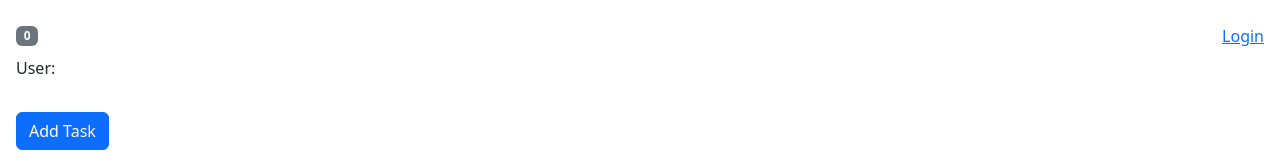
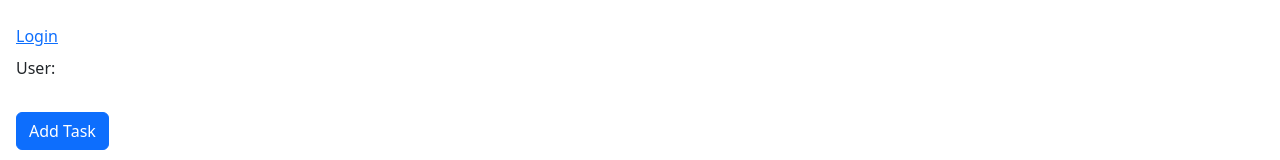
Before and after one commit to ylhjxgogogo/Learing-React-query-and-State-manager, a React (Vite) app: page / in a window 1280 px wide. Shown: the top 160 px of the page. Built offline with nearby package versions, Linux system fonts and the light colour scheme.

Commit message:
Refactor:use modular method manage Task

```diff
--- a/src/App.tsx
+++ b/src/App.tsx
@@ -1,12 +1,8 @@
 import "./App.css";
-import { useReducer } from "react";
-import tasksReducer from "./state-management/reducer/tasksReducer";
 import NavBar from "./state-management/NavBar";
 import HomePage from "./state-management/HomePage";
-import TasksContext from "./state-management/contexts/tasksContext";
 import AuthProvider from "./state-management/AuthProvider";
-import TasksProvider from "./state-management/TasksProvider";
-
+import { TasksProvider } from "./state-management/tasks";
 function App() {
   return (
     <AuthProvider>
--- a/src/state-management/HomePage.tsx
+++ b/src/state-management/HomePage.tsx
@@ -1,4 +1,4 @@
-import TaskList from './TaskList';
+import { TaskList } from "./tasks";
 
 const HomePage = () => {
   return <TaskList />;
--- a/src/state-management/NavBar.tsx
+++ b/src/state-management/NavBar.tsx
@@ -1,16 +1,15 @@
-import { useContext } from "react";
 import LoginStatus from "./LoginStatus";
-import TasksContext from "./contexts/tasksContext";
-import useTasks from "./hooks/useTasks";
 
 const NavBar = () => {
-  const { tasks } = useTasks();
   return (
     <nav className="navbar d-flex justify-content-between">
-      <span className="badge text-bg-secondary">{tasks.length}</span>
+      <span className="badge text-bg-secondary"></span>
       <LoginStatus />
     </nav>
   );
 };
 
 export default NavBar;
+function useTasks(): { tasks: any } {
+  throw new Error("Function not implemented.");
+}
--- a/src/state-management/TasksProvider.tsx
+++ /dev/null
@@ -1,16 +0,0 @@
-import React, { ReactNode, useReducer } from "react";
-import tasksReducer from "./reducer/tasksReducer";
-import TasksContext from "./contexts/tasksContext";
-interface Props {
-  children: ReactNode;
-}
-const TasksProvider = ({ children }: Props) => {
-  const [tasks, dispatch] = useReducer(tasksReducer, []);
-  return (
-    <TasksContext.Provider value={{ tasks, dispatch }}>
-      {children}
-    </TasksContext.Provider>
-  );
-};
-
-export default TasksProvider;
--- a/src/state-management/TaskList.tsx
+++ b/src/state-management/tasks/TaskList.tsx
@@ -1,5 +1,6 @@
-import useTasks from "./hooks/useTasks";
-import useAuth from "./hooks/useAuth";
+import useTasks from "./useTasks";
+import useAuth from "../hooks/useAuth";
+
 const TaskList = () => {
   const { tasks, dispatch } = useTasks();
   const { user } = useAuth();
--- a/src/state-management/reducer/tasksReducer.ts
+++ b/src/state-management/tasks/TasksProvider.tsx
@@ -1,3 +1,5 @@
+import { ReactNode, useReducer } from "react";
+import TasksContext from "./tasksContext";
 export interface Task {
   id: number;
   title: string;
@@ -22,4 +24,17 @@ const tasksReducer = (state: Task[], action: TaskAction) => {
     }
   }
 };
-export default tasksReducer;
+
+interface Props {
+  children: ReactNode;
+}
+const TasksProvider = ({ children }: Props) => {
+  const [tasks, dispatch] = useReducer(tasksReducer, []);
+  return (
+    <TasksContext.Provider value={{ tasks, dispatch }}>
+      {children}
+    </TasksContext.Provider>
+  );
+};
+
+export default TasksProvider;
--- a/src/state-management/contexts/tasksContext.ts
+++ b/src/state-management/tasks/tasksContext.ts
@@ -1,5 +1,5 @@
 import React from "react";
-import { type TaskAction, type Task } from "../reducer/tasksReducer";
+import { type TaskAction, type Task } from "./TasksProvider";
 interface TasksContextType {
   tasks: Task[];
   dispatch: React.Dispatch<TaskAction>;
--- a/src/state-management/hooks/useTasks.ts
+++ b/src/state-management/tasks/useTasks.ts
@@ -1,6 +1,5 @@
 import { useContext } from "react";
-import TasksContext from "../contexts/tasksContext";
-
+import TasksContext from "./tasksContext";
 const useTasks = () => {
   return useContext(TasksContext);
 };
```
Also changed, not shown: src/state-management/tasks/index.ts (added, +12 -0 lines).
